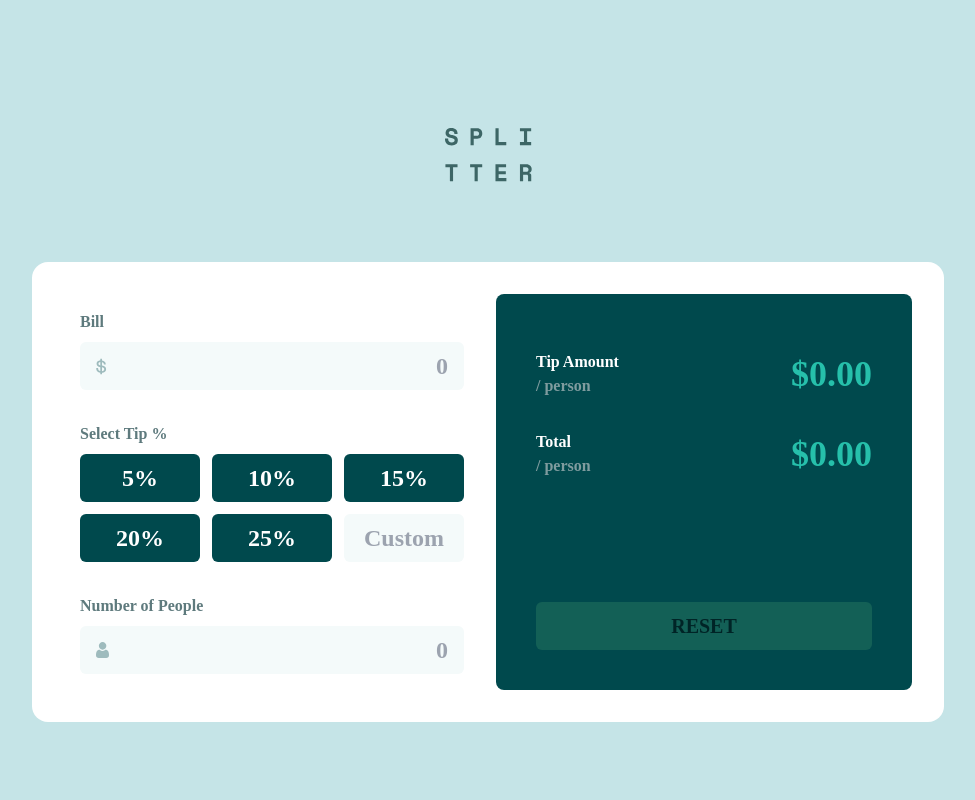
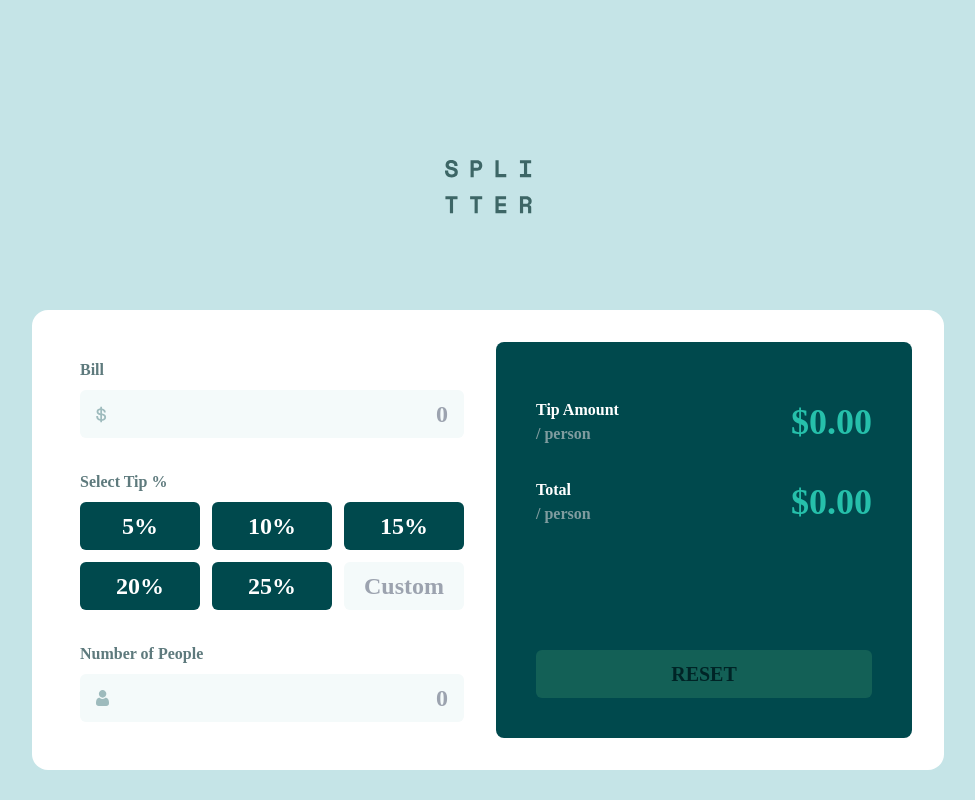
Before and after one commit to Tvang93/tip-calculator, a React (Vite) app: page / in a window 1280 px wide. Shown: the whole page, without its empty margins (152-1127 px from the left). Built offline with nearby package versions, Linux system fonts and the light colour scheme; a web font is replaced by a local one.

Commit message:
fixing margin

```diff
--- a/src/App.jsx
+++ b/src/App.jsx
@@ -5,7 +5,7 @@ function App() {
 
   return (
     <div className='flex flex-col justify-center items-center min-h-max'>
-      <div className='my-14 lg:mt-32 lg:mb-20'>
+      <div className='my-14 lg:mt-40 lg:mb-24'>
         <img src="/images/logo.svg" alt="logo" />
       </div>
       <div className='bg-white rounded-2xl p-8'>
```
